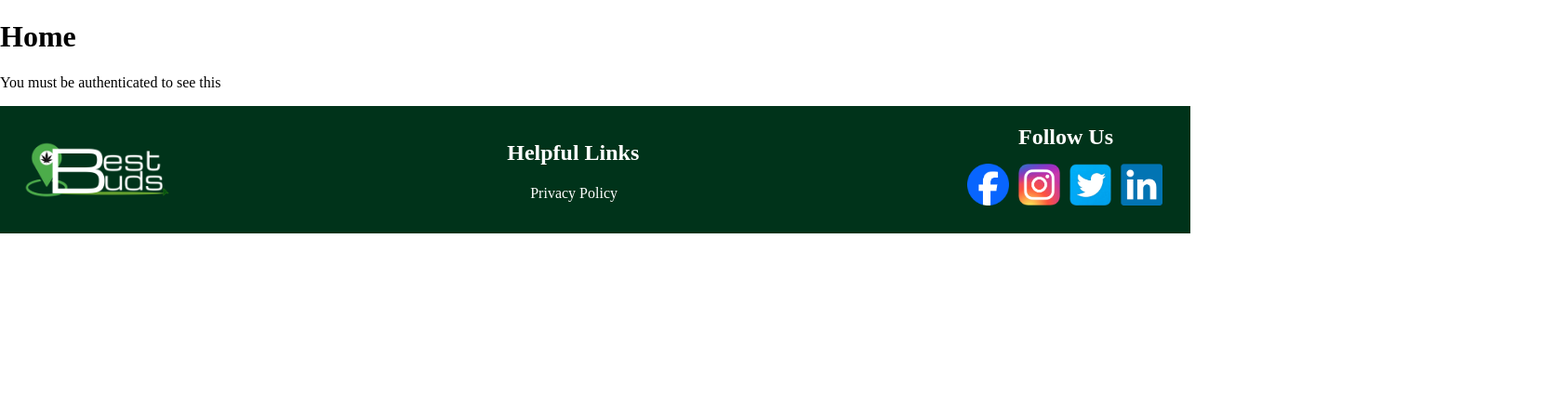
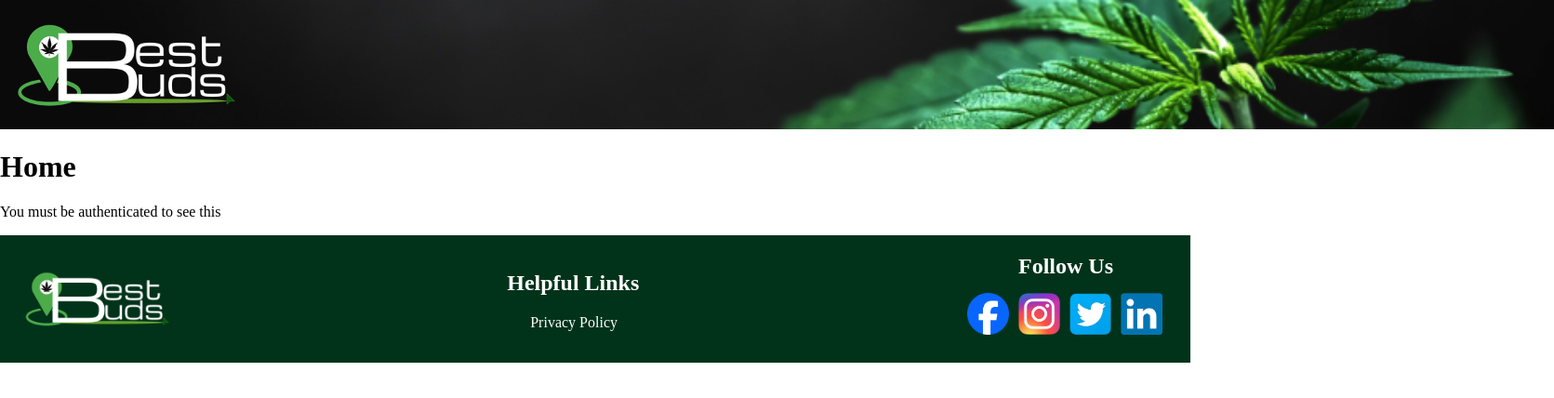
Before and after one commit to CraftyCurtis05/best-buds-dispensary-locator, a Vue app in the folder vue/: page / in a window 1280 px wide. Shown: the top 428 px of the page at 93% size, 1671 px wide, since content can reach past the window. Built offline with nearby package versions, Linux system fonts and the light colour scheme; sample sign-in values are in the browser's storage.

Commit message:
Header Adjustments

```diff
--- a/vue/src/components/Header.vue
+++ b/vue/src/components/Header.vue
@@ -14,28 +14,28 @@
 
 <style scoped>
 .header {
-    position: relative;
     display: flex;
-    padding: 0;
+    margin: 0 auto;
+    max-width: 100%;
+    align-items: center;
 }
 
 #logo {
     position: absolute;
     display: flex;
-    width: 15%;
-    height: 15%;
+    width: 20%;
+    height: 20%;
     z-index: 1;
-    top: 50px;
-    left: 25px;
+    justify-content: flex-start;
+    margin-left: 15px;
 }
 
 #banner {
-    position: absolute;
-    width: 100%;
-    height: 25%;
-    border: 0px;
     display: flex;
-    padding: 0;
-    overflow: hidden;
+    margin: 0 auto;
+}
+
+#banner img {
+    width: 208.9vh;
 }
 </style>
```
